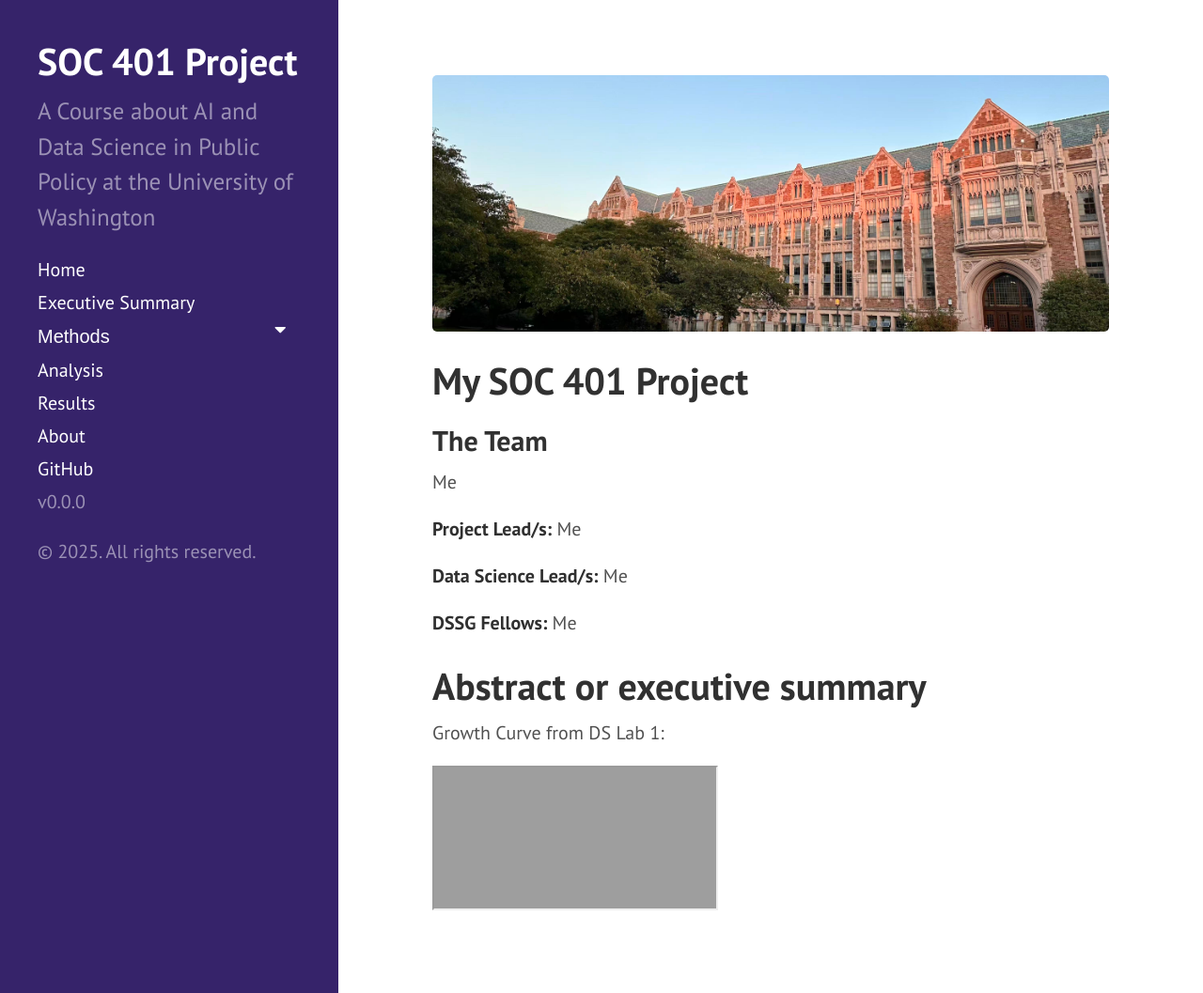
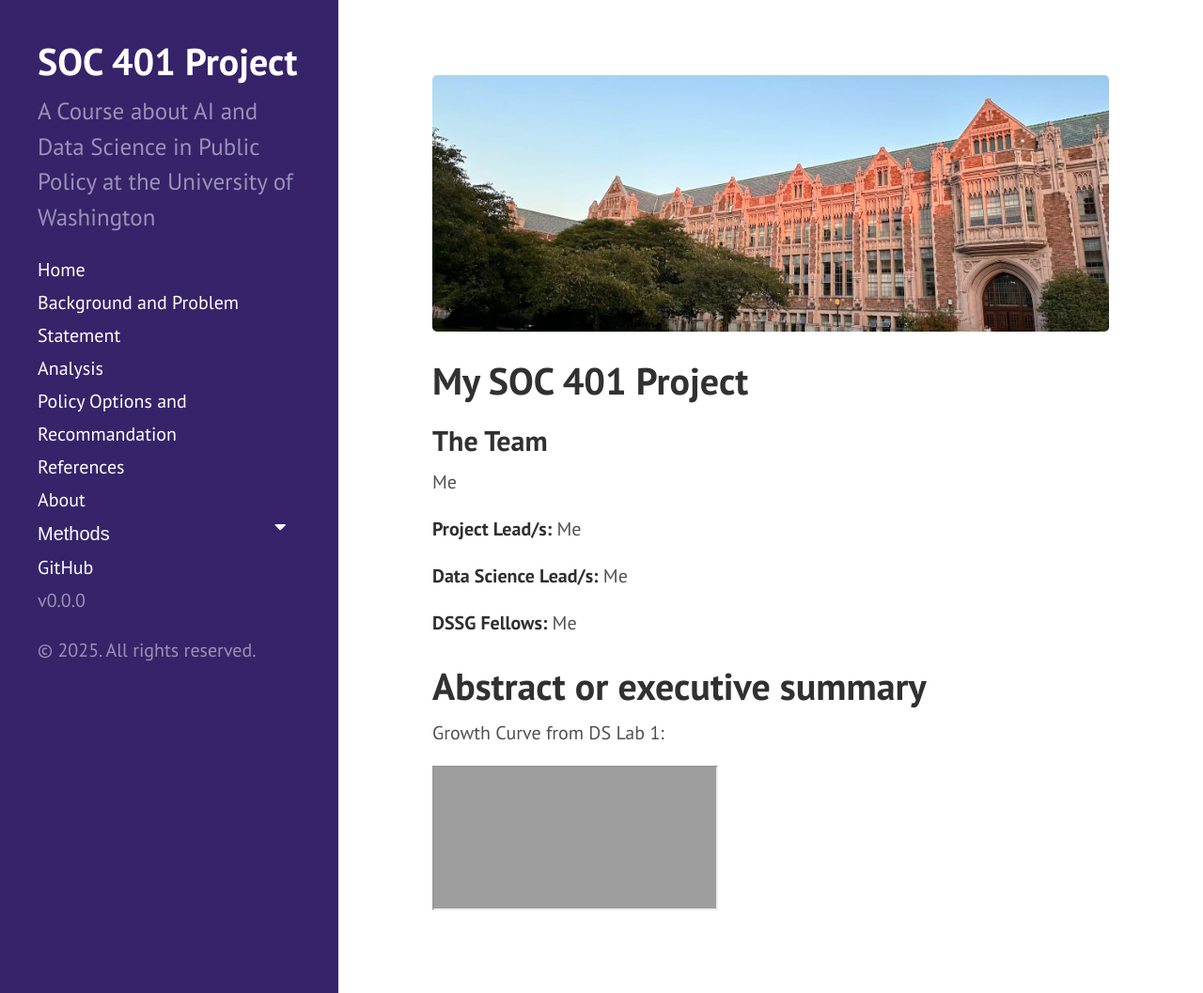
Before and after one commit to JianiT/SOC401-DS-AI-lab, a Jekyll site: the page built from index.md, in a window 1280 px wide and 1057 px high. Shown: the whole window at 94% size. Built offline with Jekyll 4.4.1, drawn with Linux system fonts in a browser that asks for light colours; the list of posts is cut into pages by our own code; grey boxes are pictures that could not be loaded.

Commit message:
Update sidebar links and remove duplicates

```diff
--- a/_includes/sidebar.html
+++ b/_includes/sidebar.html
@@ -13,7 +13,11 @@
     <nav class="sidebar-nav">
 
       <a class="sidebar-nav-item{% if page.url == site.baseurl %} active{% endif %}" href="{{ site.baseurl }}">Home</a>
-      <a class="sidebar-nav-item {% if page.url == node.url %} active{% endif %}" href="{{ '/Executive Summary' | prepend: site.baseurl }}">Executive Summary</a>
+      <a class="sidebar-nav-item {% if page.url == node.url %} active{% endif %}" href="{{ '/Executive Summary' | prepend: site.baseurl }}">Background and Problem Statement</a>
+      <a class="sidebar-nav-item {% if page.url == node.url %} active{% endif %}" href="{{ '/Analysis' | prepend: site.baseurl }}">Analysis</a>
+      <a class="sidebar-nav-item {% if page.url == node.url %} active{% endif %}" href="{{ '/Policy Options' | prepend: site.baseurl }}">Policy Options and Recommandation</a>
+      <a class="sidebar-nav-item {% if page.url == node.url %} active{% endif %}" href="{{ '/about' | prepend: site.baseurl }}">References</a>
+      <a class="sidebar-nav-item {% if page.url == node.url %} active{% endif %}" href="{{ '/about' | prepend: site.baseurl }}">About</a>
 
       <!-- An example of a section with drop-down menu -->
       <button class="dropdown-btn">Methods
@@ -23,10 +27,6 @@
           <a href="{{ '/method1' | prepend: site.baseurl }}">Method 1</a><br/>
           <a href="{{ '/method2' | prepend: site.baseurl }}">Method 2</a>
       </div>
-
-      <a class="sidebar-nav-item {% if page.url == node.url %} active{% endif %}" href="{{ '/Analysis' | prepend: site.baseurl }}">Analysis</a>
-      <a class="sidebar-nav-item {% if page.url == node.url %} active{% endif %}" href="{{ '/results' | prepend: site.baseurl }}">Results</a>
-      <a class="sidebar-nav-item {% if page.url == node.url %} active{% endif %}" href="{{ '/about' | prepend: site.baseurl }}">About</a>
 
       <script>
 /* Loop through all dropdown buttons to toggle between hiding and showing its dropdown content - This allows the user to have multiple dropdowns without any conflict */
```
